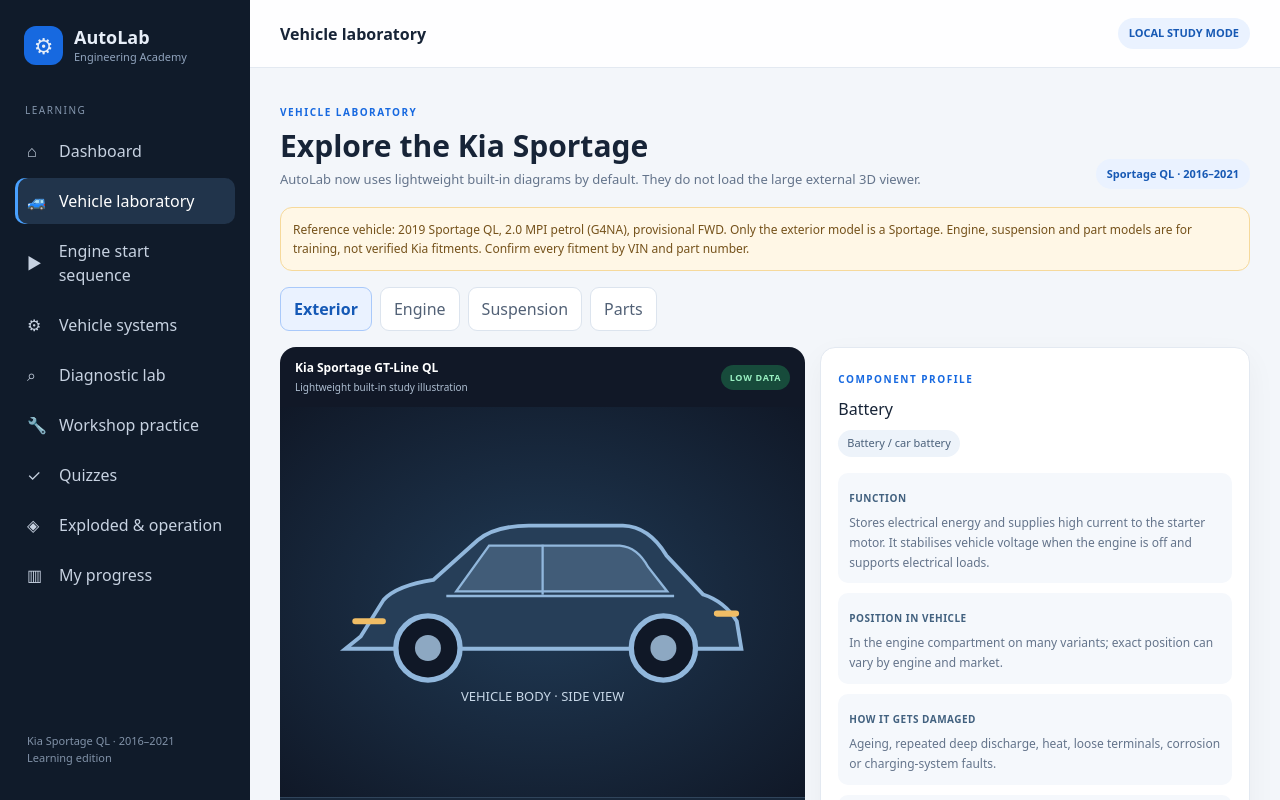
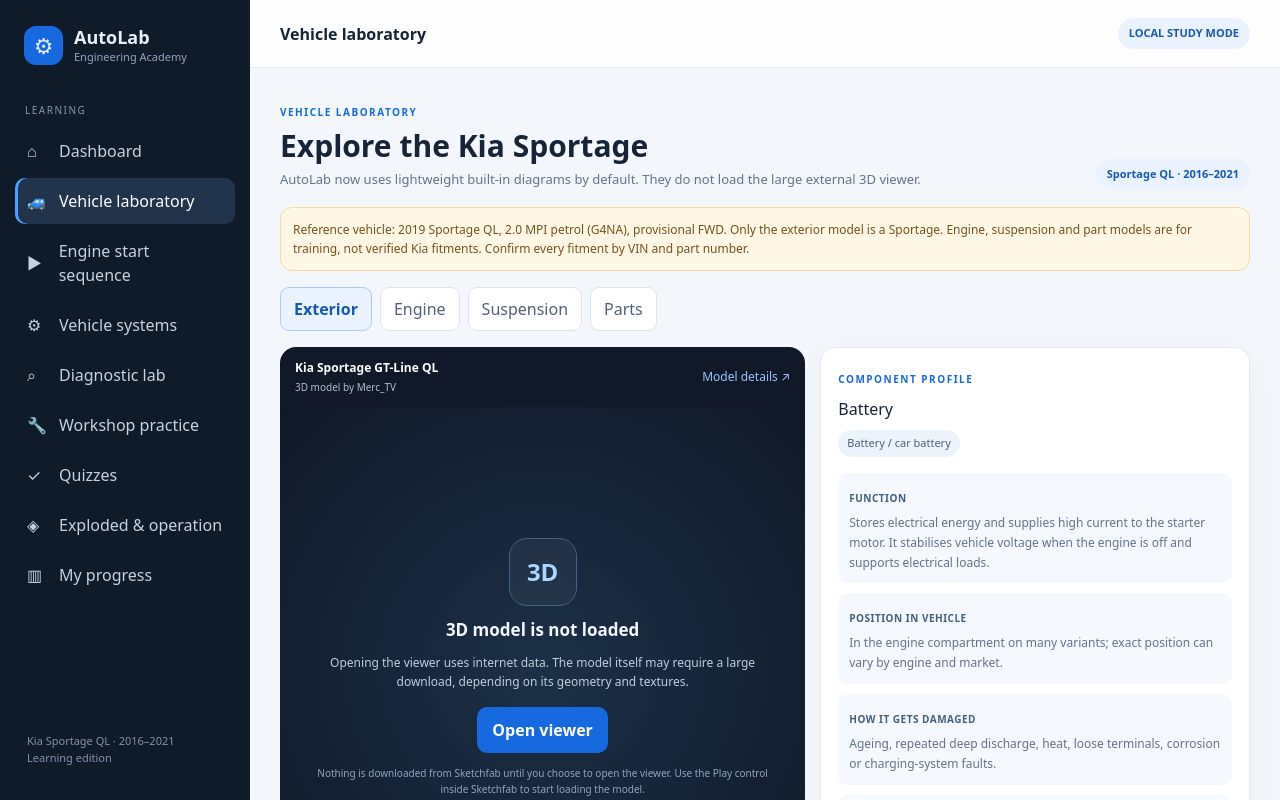
Before and after one commit to Blessing-co/Automobile-learning, a React (Vite) app: page / in a window 1280 px wide. Both pictures are taken after a click on the button "Explore the vehicle →". Shown: the top 800 px of the page. Built offline with nearby package versions, Linux system fonts and the light colour scheme.

Commit message:
Restore interactive Sketchfab 3D model viewer

```diff
--- a/src/ModelViewer.jsx
+++ b/src/ModelViewer.jsx
@@ -1,71 +1,61 @@
-import React from 'react';
-
-function TechnicalIllustration({ kind }) {
-  if (kind === 'vehicle') return <svg viewBox="0 0 640 330" role="img" aria-label="Simplified side-view vehicle technical illustration">
-    <path d="M82 210 L112 162 Q130 143 177 136 L235 84 Q258 65 302 65 H425 Q459 66 482 104 L530 155 Q558 164 574 190 L580 226 H62 Z" fill="#263e58" stroke="#91b7dc" strokeWidth="5"/>
-    <path d="M250 91 H421 Q444 93 458 119 L483 151 H207 Z" fill="#9fc9e7" fillOpacity=".22" stroke="#91b7dc" strokeWidth="3"/>
-    <path d="M194 157 H492 M320 90 V155" stroke="#91b7dc" strokeWidth="3"/>
-    <circle cx="170" cy="225" r="42" fill="#101827" stroke="#91b7dc" strokeWidth="7"/><circle cx="170" cy="225" r="17" fill="#8da8c2"/>
-    <circle cx="478" cy="225" r="42" fill="#101827" stroke="#91b7dc" strokeWidth="7"/><circle cx="478" cy="225" r="17" fill="#8da8c2"/>
-    <path d="M75 190 H111 M548 180 H573" stroke="#f0bd65" strokeWidth="8" strokeLinecap="round"/>
-    <text x="320" y="294" fill="#c8d8e8" fontSize="17" textAnchor="middle">VEHICLE BODY · SIDE VIEW</text>
-  </svg>;
-  if (kind === 'suspension') return <svg viewBox="0 0 640 330" role="img" aria-label="Simplified suspension assembly diagram">
-    <path d="M310 38 L310 112 M330 38 L330 112" stroke="#9db9d5" strokeWidth="13" strokeLinecap="round"/>
-    <path d="M275 112 L365 112 L345 245 L295 245 Z" fill="#324e6b" stroke="#9db9d5" strokeWidth="4"/>
-    <path d="M280 125 L360 142 L280 159 L360 176 L280 193 L360 210" fill="none" stroke="#e7b66c" strokeWidth="8"/>
-    <path d="M320 240 L210 278 L110 278 M320 240 L430 278 L530 278" stroke="#9db9d5" strokeWidth="15" strokeLinecap="round"/>
-    <circle cx="320" cy="242" r="17" fill="#e7b66c" stroke="#9db9d5" strokeWidth="4"/>
-    <text x="320" y="314" fill="#c8d8e8" fontSize="17" textAnchor="middle">STRUT · SPRING · CONTROL ARM</text>
-  </svg>;
-  if (kind === 'engine') return <svg viewBox="0 0 640 330" role="img" aria-label="Simplified engine assembly diagram">
-    <path d="M170 90 H470 V250 H170 Z" fill="#314d69" stroke="#9db9d5" strokeWidth="5"/>
-    <path d="M200 63 H440 V91 H200 Z" fill="#718ba6" stroke="#b8cce0" strokeWidth="4"/>
-    {[235,320,405].map(x=><g key={x}><rect x={x-23} y="105" width="46" height="88" rx="8" fill="#16283c" stroke="#b8cce0" strokeWidth="4"/><rect x={x-18} y="137" width="36" height="25" rx="4" fill="#e8b76d"/><path d={`M${x} 162 L${x+12} 216`} stroke="#d1dce8" strokeWidth="9" strokeLinecap="round"/></g>)}
-    <path d="M170 250 H470 M195 263 H445" stroke="#9db9d5" strokeWidth="8"/>
-    <circle cx="320" cy="248" r="24" fill="#e8b76d" stroke="#b8cce0" strokeWidth="5"/>
-    <text x="320" y="307" fill="#c8d8e8" fontSize="17" textAnchor="middle">FOUR-CYLINDER ENGINE · SCHEMATIC</text>
-  </svg>;
-  return <svg viewBox="0 0 640 330" role="img" aria-label="Simplified mechanical component diagram">
-    <rect x="190" y="90" width="260" height="150" rx="18" fill="#314d69" stroke="#9db9d5" strokeWidth="5"/>
-    <circle cx="320" cy="165" r="62" fill="#16283c" stroke="#e8b76d" strokeWidth="10"/>
-    <circle cx="320" cy="165" r="22" fill="#9db9d5"/>
-    <path d="M320 103 V55 M320 227 V275 M258 165 H210 M382 165 H430" stroke="#9db9d5" strokeWidth="8" strokeLinecap="round"/>
-    <text x="320" y="310" fill="#c8d8e8" fontSize="17" textAnchor="middle">MECHANICAL COMPONENT · SCHEMATIC</text>
-  </svg>;
-}
+import React, { useState } from 'react';
 
 export default function ModelViewer({ model, compact = false }) {
-  if (!model) return <div className="viewer viewer-empty">No suitable model has been sourced for this component yet.</div>;
+  const [openedModelId, setOpenedModelId] = useState(null);
+  const [failedModelId, setFailedModelId] = useState(null);
 
-  const title = model.title || 'Automotive component';
-  const text = `${title} ${model.note || ''}`.toLowerCase();
-  const kind = /sportage|vehicle|car|exterior|chassis/.test(text)
-    ? 'vehicle'
-    : /suspension|strut|shock|control arm/.test(text)
-      ? 'suspension'
-      : /engine|piston|crank|cylinder/.test(text)
-        ? 'engine'
-        : 'component';
-  const page = model.id ? `https://sketchfab.com/models/${model.id}` : null;
+  if (!model) return <div className="viewer viewer-empty">No suitable 3D model has been sourced for this component yet.</div>;
 
-  return <section className={`viewer low-data-viewer ${compact ? 'viewer-compact' : ''}`}>
+  const page = `https://sketchfab.com/models/${model.id}`;
+  // Key the open state to the selected model so switching models cannot
+  // briefly mount a different iframe before an effect runs.
+  const loaded = openedModelId === model.id;
+  const failed = failedModelId === model.id;
+  // The iframe is not created until the learner explicitly opens it.
+  // autostart=0 lets Sketchfab show its lightweight preview first; its own
+  // Play control is the second deliberate action that starts the 3D model.
+  const src = `https://sketchfab.com/models/${model.id}/embed?autostart=0&preload=0&camera=0&ui_theme=dark&ui_infos=0&ui_help=0&ui_settings=0&ui_watermark=1&ui_watermark_link=1&ui_animations=1`;
+
+  return <section className={`viewer ${compact ? 'viewer-compact' : ''}`}>
     <div className="model-heading">
-      <div><b>{title}</b><small>Lightweight built-in study illustration</small></div>
-      <span className="low-data-label">LOW DATA</span>
+      <div><b>{model.title}</b><small>3D model by {model.author}</small></div>
+      <a href={page} target="_blank" rel="noreferrer">Model details ↗</a>
     </div>
-    <div className={`low-data-stage low-data-${kind}`}>
-      <TechnicalIllustration kind={kind}/>
-    </div>
-    <div className="low-data-explanation">
-      <b>Data-saving view</b>
-      <p>This technical illustration is drawn by AutoLab. It does not load a remote 3D viewer or download a large 3D model.</p>
-      {model.note && <small>{model.note}</small>}
-    </div>
-    {page && <div className="viewer-data-controls">
-      <span>Original interactive 3D is hosted externally and may use substantial data.</span>
-      <a href={page} target="_blank" rel="noreferrer">Open external 3D model ↗</a>
+
+    {!loaded && !failed && <div className="viewer-gate">
+      <div className="viewer-gate-icon" aria-hidden="true">3D</div>
+      <b>3D model is not loaded</b>
+      <p>Opening the viewer uses internet data. The model itself may require a large download, depending on its geometry and textures.</p>
+      <button type="button" className="primary" onClick={() => { setFailedModelId(null); setOpenedModelId(model.id); }}>Open viewer</button>
+      <small>Nothing is downloaded from Sketchfab until you choose to open the viewer. Use the Play control inside Sketchfab to start loading the model.</small>
     </div>}
-    <p className="viewer-note">Schematic for learning; not a dimensionally accurate CAD model or verified Kia assembly.</p>
+
+    {failed && <div className="viewer-empty">
+      <div>
+        <p>The 3D provider could not be loaded. Check your connection or open the model directly.</p>
+        <button type="button" className="secondary" onClick={() => { setFailedModelId(null); setOpenedModelId(model.id); }}>Try again</button>
+      </div>
+    </div>}
+
+    {loaded && !failed && <>
+      <div className="viewer-stage">
+        <iframe
+          key={model.id}
+          title={model.title}
+          src={src}
+          loading="eager"
+          allow="fullscreen; xr-spatial-tracking"
+          allowFullScreen
+          referrerPolicy="strict-origin-when-cross-origin"
+          onError={() => setFailedModelId(model.id)}
+        />
+      </div>
+      <div className="viewer-data-controls">
+        <span>Viewer open · model loads when you press Play inside the viewer</span>
+        <button type="button" onClick={() => { setOpenedModelId(null); setFailedModelId(null); }}>Close viewer</button>
+      </div>
+    </>}
+
+    <p className="viewer-note">Drag to rotate · pinch or scroll to zoom. {model.note}</p>
   </section>;
 }
```
